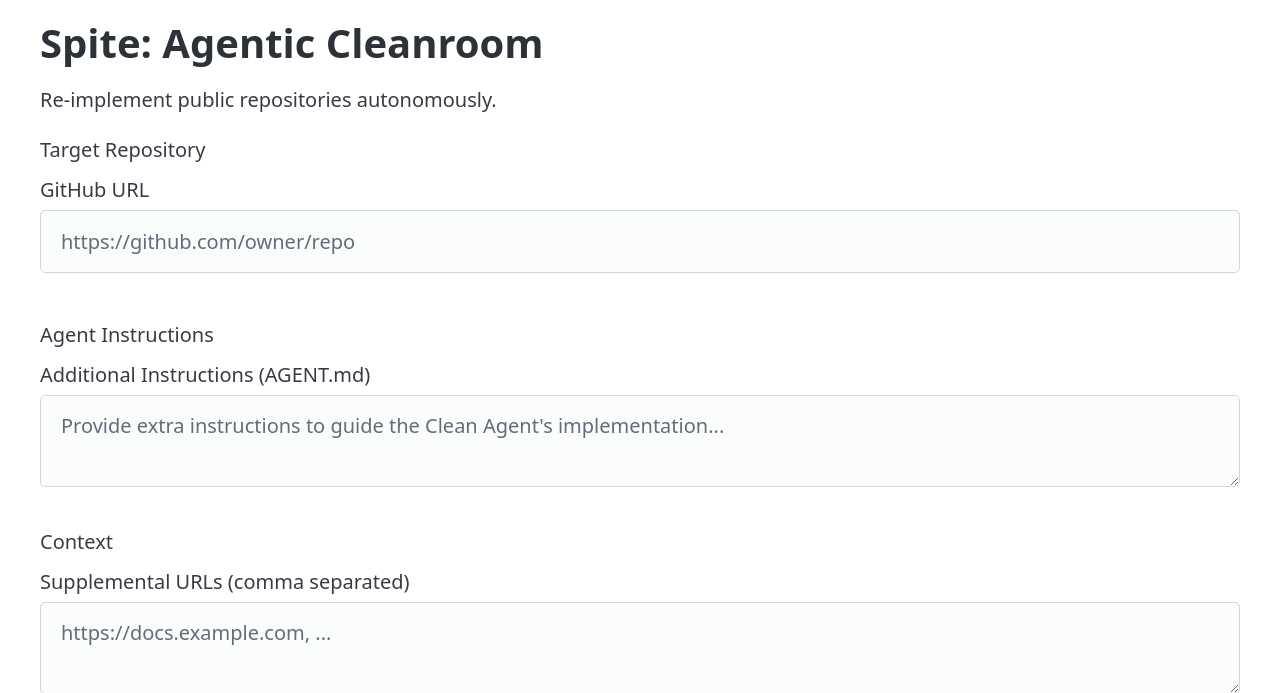
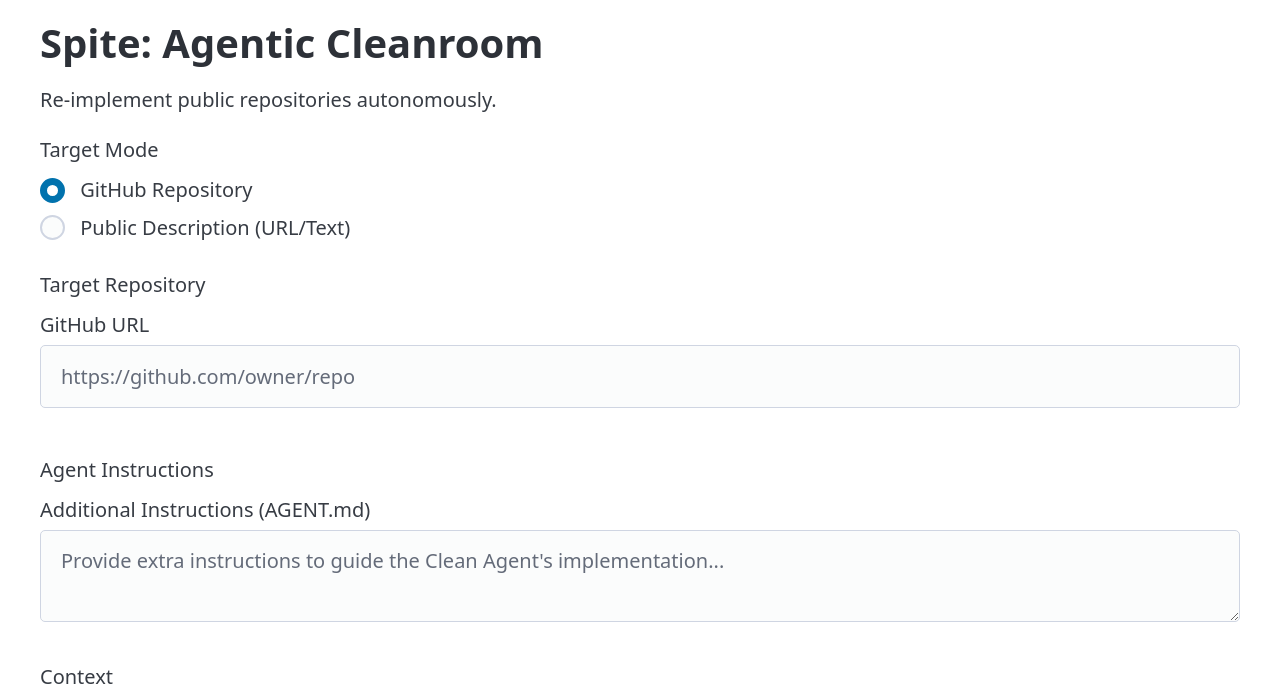
Before and after one commit to Ciemaar/Spite, a FastAPI app: page / in a window 1280 px wide. Shown: the top 693 px of the page. Run offline with FastAPI, Linux system fonts and the light colour scheme; some libraries are stand-ins or nearby versions.

Commit message:
Add mode to prepare implementation based on public description (#12)
* feat: Add mode to prepare implementation based on public description

- Added "Target Mode" selector to the main form allowing choice between "GitHub Repository" and "Public Description (URL/Text)".
- Updated frontend JS to toggle visibility and required state of inputs based on selected mode.
- Modified FastAPI endpoints to conditionally require github_url or public_description based on target_mode.
- Handled empty github_url gracefully in subsequent phase processing.
- Increased ruff mccabe max-complexity to 15 in pyproject.toml to support changes in the main process endpoint.

Fixes #7

Co-authored-by: Ciemaar <1388496+Ciemaar@users.noreply.github.com>

* feat: Add mode to prepare implementation based on public description

- Added "Target Mode" selector to the main form allowing choice between "GitHub Repository" and "Public Description (URL/Text)".
- Updated frontend JS to toggle visibility and required state of inputs based on selected mode.
- Modified FastAPI endpoints to conditionally require github_url or public_description based on target_mode.
- Added logic to conditionally treat the description as a URL to fetch if it's a valid link.
- Handled empty github_url gracefully in subsequent phase processing.
- Increased ruff mccabe max-complexity to 15 in pyproject.toml to support changes in the main process endpoint.

Fixes #7

Co-authored-by: Ciemaar <1388496+Ciemaar@users.noreply.github.com>

---------

Co-authored-by: google-labs-jules[bot] <161369871+google-labs-jules[bot]@users.noreply.github.com>
Co-authored-by: Ciemaar <1388496+Ciemaar@users.noreply.github.com>

```diff
--- a/pyproject.toml
+++ b/pyproject.toml
@@ -94,3 +94,6 @@ addopts = "-ra -q"
 testpaths = [
     "tests",
 ]
+
+[tool.ruff.lint.mccabe]
+max-complexity = 15
--- a/src/spite/main.py
+++ b/src/spite/main.py
@@ -119,18 +119,20 @@ async def download_specs(download_id: str):
 
 @app.post("/process", response_model=None)
 async def process(
-    github_url: Annotated[str, Form()],
     ai_provider: Annotated[str, Form()],
     ai_model: Annotated[str, Form()],
     target_phase: Annotated[str, Form()],
     client_id: Annotated[str, Form()],
+    target_mode: Annotated[str, Form()] = "repo",
+    github_url: Annotated[str, Form()] = "",
+    public_description: Annotated[str, Form()] = "",
     supplemental_urls: Annotated[str, Form()] = "",
     web_search: Annotated[bool, Form()] = False,
     additional_instructions: Annotated[str, Form()] = "",
 ) -> StreamingResponse | HTMLResponse:
     """Handle the main form submission via HTMX."""
     logger.info(
-        f"Processing repo: {github_url}, phase: {target_phase}, model: {ai_model}, client: {client_id}"
+        f"Processing mode: {target_mode}, repo: {github_url}, phase: {target_phase}, model: {ai_model}, client: {client_id}"
     )
     if client_id not in global_streams:
         global_streams[client_id] = ProgressStream()
@@ -149,14 +151,31 @@ async def process(
     try:
         await stream.add_message("<div>Starting ingestion...</div>")
         # Ingestion
-        repo_files = await ingestor.ingest_github_repo(github_url)
+        repo_files = {}
+        if target_mode == "repo":
+            if not github_url:
+                return HTMLResponse("GitHub URL is required for repo mode.", status_code=400)
+            repo_files = await ingestor.ingest_github_repo(github_url)
 
         urls_to_fetch = [u.strip() for u in supplemental_urls.split(",") if u.strip()]
+
+        desc_is_url = False
+        if target_mode == "description":
+            if not public_description:
+                return HTMLResponse("Public description is required for description mode.", status_code=400)
+            if public_description.strip().startswith(("http://", "https://")) and "\n" not in public_description.strip():
+                urls_to_fetch.append(public_description.strip())
+                desc_is_url = True
+
         supplemental_content = await ingestor.fetch_urls(urls_to_fetch)
+
+        if target_mode == "description" and not desc_is_url:
+            supplemental_content["Public Description"] = public_description
 
         search_context = ""
         if web_search:
-            search_context = ingestor.search_web(f"{github_url} documentation")
+            search_query = f"{github_url} documentation" if target_mode == "repo" else "documentation"
+            search_context = ingestor.search_web(search_query)
 
         await stream.add_message(
             "<div>Analyzing codebase and generating specifications...</div>"
@@ -204,6 +223,7 @@ async def process(
                     <input type="hidden" name="ai_provider" value="{ai_provider}">
                     <input type="hidden" name="ai_model" value="{ai_model}">
                     <input type="hidden" name="download_id" value="{download_id}">
+                    <input type="hidden" name="client_id" value="{client_id}">
                     <button type="submit">Proceed to Phase 2 (Local Implementation)</button>
                 </form>
             </article>
@@ -296,11 +316,11 @@ async def process(
 
 @app.post("/process_phase2", response_model=None)
 async def process_phase2(
-    github_url: Annotated[str, Form()],
     ai_provider: Annotated[str, Form()],
     ai_model: Annotated[str, Form()],
     download_id: Annotated[str, Form()],
     client_id: Annotated[str, Form()],
+    github_url: Annotated[str, Form()] = "",
 ) -> HTMLResponse:
     """Handle continuation from phase 1 to phase 2."""
     import subprocess
--- a/src/templates/index.html
+++ b/src/templates/index.html
@@ -18,10 +18,30 @@
 
         <form hx-post="/process" hx-target="#result" hx-indicator="#spinner" hx-disabled-elt="button[type='submit']">
             <fieldset>
+                <legend>Target Mode</legend>
+                <label>
+                    <input type="radio" name="target_mode" value="repo" checked onchange="toggleMode()">
+                    GitHub Repository
+                </label>
+                <label>
+                    <input type="radio" name="target_mode" value="description" onchange="toggleMode()">
+                    Public Description (URL/Text)
+                </label>
+            </fieldset>
+
+            <fieldset id="repo_fieldset">
                 <legend>Target Repository</legend>
                 <label>
                     GitHub URL
-                    <input type="url" name="github_url" placeholder="https://github.com/owner/repo" required>
+                    <input type="url" name="github_url" id="github_url" placeholder="https://github.com/owner/repo" required>
+                </label>
+            </fieldset>
+
+            <fieldset id="description_fieldset" style="display: none;">
+                <legend>Public Description</legend>
+                <label>
+                    Description or URL
+                    <textarea name="public_description" id="public_description" placeholder="Provide a detailed public description of the software or a URL to scrape..."></textarea>
                 </label>
             </fieldset>
 
@@ -94,6 +114,26 @@
         const clientId = crypto.randomUUID();
         document.getElementById('client_id_input').value = clientId;
         document.getElementById('progress').setAttribute('sse-connect', '/stream/' + clientId);
+
+        function toggleMode() {
+            const mode = document.querySelector('input[name="target_mode"]:checked').value;
+            const repoFieldset = document.getElementById('repo_fieldset');
+            const descFieldset = document.getElementById('description_fieldset');
+            const githubUrl = document.getElementById('github_url');
+            const publicDesc = document.getElementById('public_description');
+
+            if (mode === 'repo') {
+                repoFieldset.style.display = 'block';
+                descFieldset.style.display = 'none';
+                githubUrl.required = true;
+                publicDesc.required = false;
+            } else {
+                repoFieldset.style.display = 'none';
+                descFieldset.style.display = 'block';
+                githubUrl.required = false;
+                publicDesc.required = true;
+            }
+        }
     </script>
 </body>
 </html>
```
